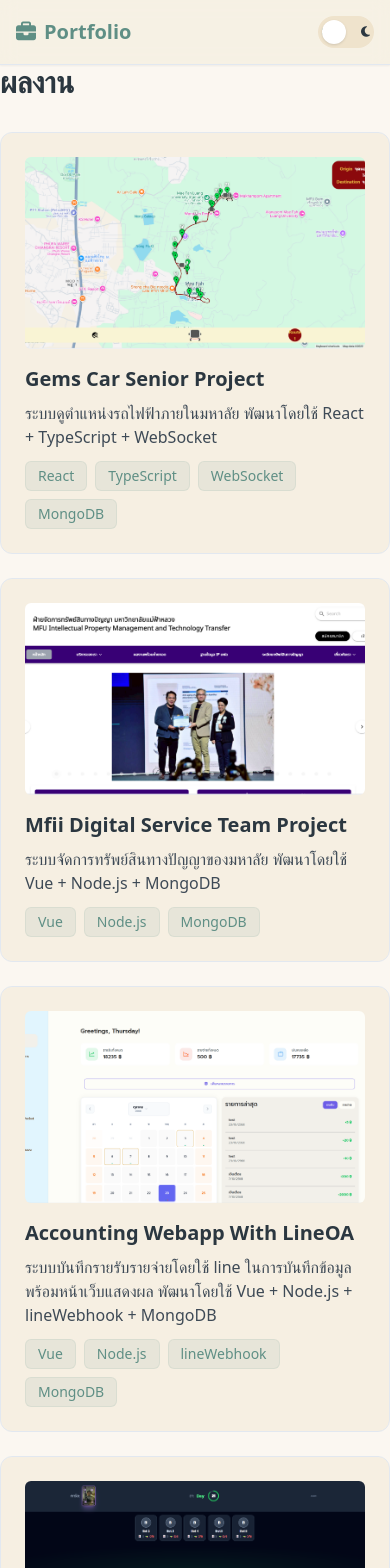
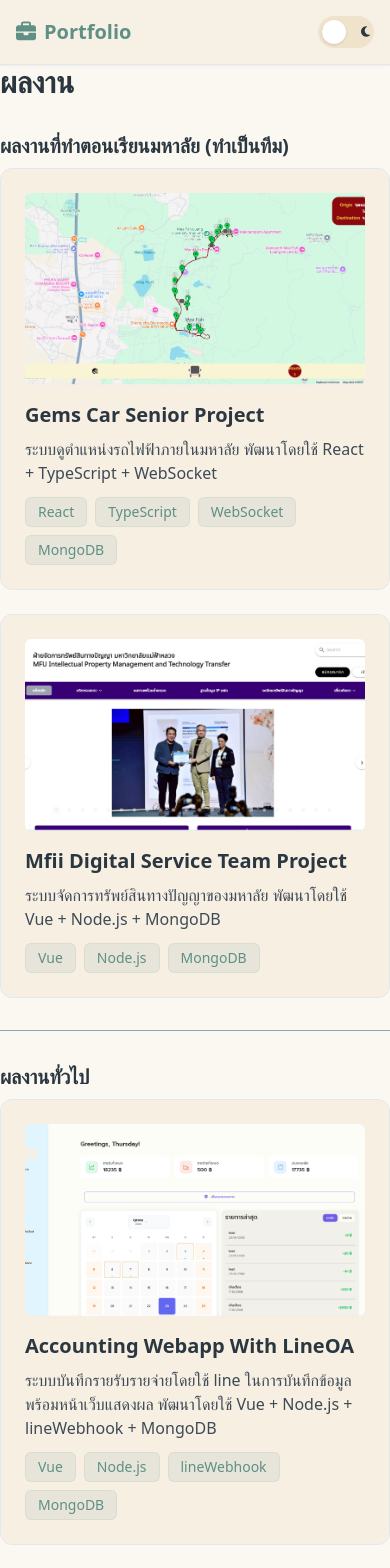
Before and after one commit to Jirateep-git-exp/jirateep-portfolio, a Vue app: page /projects in a window 390 px wide. Shown: the top 1568 px of the page. Built offline with nearby package versions, Linux system fonts and the light colour scheme.

Commit message:
แก้ไขผลงาน

```diff
--- /dev/null
+++ b/src/components/ProjectCard.vue
@@ -0,0 +1,64 @@
+<script setup lang="ts">
+// Define props
+defineProps<{
+  project: {
+    title: string;
+    desc: string;
+    tags: string[];
+    img: string;
+    link: string;
+  };
+  index: number;
+}>();
+
+const open = (event: Event, url: string) => {
+  // Try to open if URL provided
+  if (url) {
+    window.open(url, '_blank')
+  }
+
+  // Remove focus from the card so group-focus:opacity-100 no longer applies
+  try {
+    const el = event && (event.currentTarget as HTMLElement | null)
+    if (el && typeof el.blur === 'function') el.blur()
+    // As a fallback, blur active element
+    else if (document.activeElement && typeof (document.activeElement as HTMLElement).blur === 'function') (document.activeElement as HTMLElement).blur()
+  } catch (e) {
+    // swallow errors silently - not critical
+  }
+}
+</script>
+
+<template>
+  <article
+    class="group relative overflow-hidden rounded-xl border border-slate-200 p-6 bg-cream-100 hover:bg-cream-200 transform transition-all duration-200 hover:-translate-y-1 hover:shadow-lg cursor-pointer"
+    v-motion
+    :initial="{opacity:0, y:16}"
+    :enter="{opacity:1, y:0, transition: { delay: index * 0.05 }}"
+    @click="open($event, project.link)"
+    @keydown.enter="open($event, project.link)"
+    tabindex="0"
+    role="link"
+    :aria-label="`Open ${project.title}`"
+  >
+    <img :src="project.img" :alt="project.title" class="w-full h-48 object-cover rounded-md mb-4" />
+    <h3 class="text-xl font-semibold mb-2">{{ project.title }}</h3>
+    <p class="text-slate-600 mb-3">{{ project.desc }}</p>
+    <div class="flex flex-wrap gap-2">
+      <span v-for="t in project.tags" :key="t" class="text-sm px-3 py-1 rounded-md bg-accent-500/10 text-accent-500 border border-accent-500/10">{{ t }}</span>
+    </div>
+
+    <!-- Hover / focus overlay to indicate clickable card -->
+    <div class="absolute inset-0 bg-gradient-to-b from-transparent to-black/10 flex items-center justify-center opacity-0 transition-opacity group-hover:opacity-100 group-focus:opacity-100 pointer-events-none">
+      <!-- text container: has contrasting background in both light and dark modes -->
+      <div class="px-4 py-2 rounded-md shadow-md bg-white/90 dark:bg-slate-800/90 text-slate-900 dark:text-slate-100 text-sm font-medium">
+        <div v-if="project.link">
+          <span>กดเพื่อดูเว็บไซต์</span>
+        </div>
+        <div v-else>
+          <span>เว็บไซต์ไม่พร้อมใช้งาน</span>
+        </div>
+      </div>
+    </div>
+  </article>
+</template>
--- a/src/components/Projects.vue
+++ b/src/components/Projects.vue
@@ -1,5 +1,5 @@
 <script setup lang="ts">
-const projects = [
+const projects_mfu = [
   {
     title: 'Gems Car Senior Project',
     desc: 'ระบบดูตำแหน่งรถไฟฟ้าภายในมหาลัย พัฒนาโดยใช้ React + TypeScript + WebSocket',
@@ -14,7 +14,10 @@ const projects = [
     img: new URL('../utils/images/mfii-mfu.png', import.meta.url).href,
     link: 'https://ip-mfii.mfu.ac.th/'
   },
-  {
+]
+
+const projects_personal = [
+    {
     title: 'Accounting Webapp With LineOA',
     desc: 'ระบบบันทึกรายรับรายจ่ายโดยใช้ line ในการบันทึกข้อมูลพร้อมหน้าเว็บแสดงผล พัฒนาโดยใช้ Vue + Node.js + lineWebhook + MongoDB',
     tags: ['Vue', 'Node.js', 'lineWebhook', 'MongoDB'],
@@ -37,67 +40,39 @@ const projects = [
   },
   {
     title: 'Cookie Market LandingPage',
-    desc: 'Landing Page สำหรับเว็บขายคุกกี้ พัฒนาโดยใช้ (ยังไม่เสร็จ)',
+    desc: 'Landing Page สำหรับเว็บขายคุกกี้ (ยังไม่เสร็จ)',
     tags: ['React', 'Node.js', 'MongoDB'],
     img: new URL('../utils/images/cookie-market-landing-page.png', import.meta.url).href,
     link: ''
   },
 ]
-const open = (event: Event, url: string) => {
-  // Try to open if URL provided
-  if (url) {
-    window.open(url, '_blank')
-  }
-
-  // Remove focus from the card so group-focus:opacity-100 no longer applies
-  try {
-    const el = event && (event.currentTarget as HTMLElement | null)
-    if (el && typeof el.blur === 'function') el.blur()
-    // As a fallback, blur active element
-    else if (document.activeElement && typeof (document.activeElement as HTMLElement).blur === 'function') (document.activeElement as HTMLElement).blur()
-  } catch (e) {
-    // swallow errors silently - not critical
-  }
-}
+import ProjectCard from './ProjectCard.vue'
 </script>
 
 <template>
   <div>
     <h2 class="text-3xl font-semibold mb-8">ผลงาน</h2>
+    <h3 class="text-xl font-semibold mb-2">ผลงานที่ทำตอนเรียนมหาลัย (ทำเป็นทีม)</h3>
     <div class="grid sm:grid-cols-2 lg:grid-cols-3 gap-6">
-  <article
-    v-for="(p, i) in projects"
-    :key="p.title"
-  class="group relative overflow-hidden rounded-xl border border-slate-200 p-6 bg-cream-100 hover:bg-cream-200 transform transition-all duration-200 hover:-translate-y-1 hover:shadow-lg cursor-pointer"
-        v-motion
-        :initial="{opacity:0, y:16}"
-        :enter="{opacity:1, y:0, transition: { delay: i * 0.05 }}"
-        @click="open($event, p.link)"
-        @keydown.enter="open($event, p.link)"
-        tabindex="0"
-        role="link"
-        :aria-label="`Open ${p.title}`"
-      >
-        <img :src="p.img" :alt="p.title" class="w-full h-48 object-cover rounded-md mb-4" />
-        <h3 class="text-xl font-semibold mb-2">{{ p.title }}</h3>
-        <p class="text-slate-600 mb-3">{{ p.desc }}</p>
-        <div class="flex flex-wrap gap-2">
-          <span v-for="t in p.tags" :key="t" class="text-sm px-3 py-1 rounded-md bg-accent-500/10 text-accent-500 border border-accent-500/10">{{ t }}</span>
-        </div>
-        <!-- Hover / focus overlay to indicate clickable card -->
-        <div class="absolute inset-0 bg-gradient-to-b from-transparent to-black/10 flex items-center justify-center opacity-0 transition-opacity group-hover:opacity-100 group-focus:opacity-100 pointer-events-none">
-          <!-- text container: has contrasting background in both light and dark modes -->
-          <div class="px-4 py-2 rounded-md shadow-md bg-white/90 dark:bg-slate-800/90 text-slate-900 dark:text-slate-100 text-sm font-medium">
-            <div v-if="p.link">
-              <span>กดเพื่อดูเว็บไซต์</span>
-            </div>
-            <div v-else>
-              <span>เว็บไซต์ไม่พร้อมใช้งาน</span>
-            </div>
-          </div>
-        </div>
+      <ProjectCard
+        v-for="(p, i) in projects_mfu"
+        :key="p.title"
+        :project="p"
+        :index="i"
+      />
+    </div>
 
-      </article>
+    <!-- ทำขีดเส้นยาวคั่น -->
+    <div class="w-full h-px bg-slate-400 my-8"></div>
+
+    <h3 class="text-xl font-semibold mb-2 mt-8">ผลงานทั่วไป</h3>
+    <div class="grid sm:grid-cols-2 lg:grid-cols-3 gap-6">
+      <ProjectCard
+        v-for="(p, i) in projects_personal"
+        :key="p.title"
+        :project="p"
+        :index="i"
+      />
     </div>
   </div>
 </template>
```
